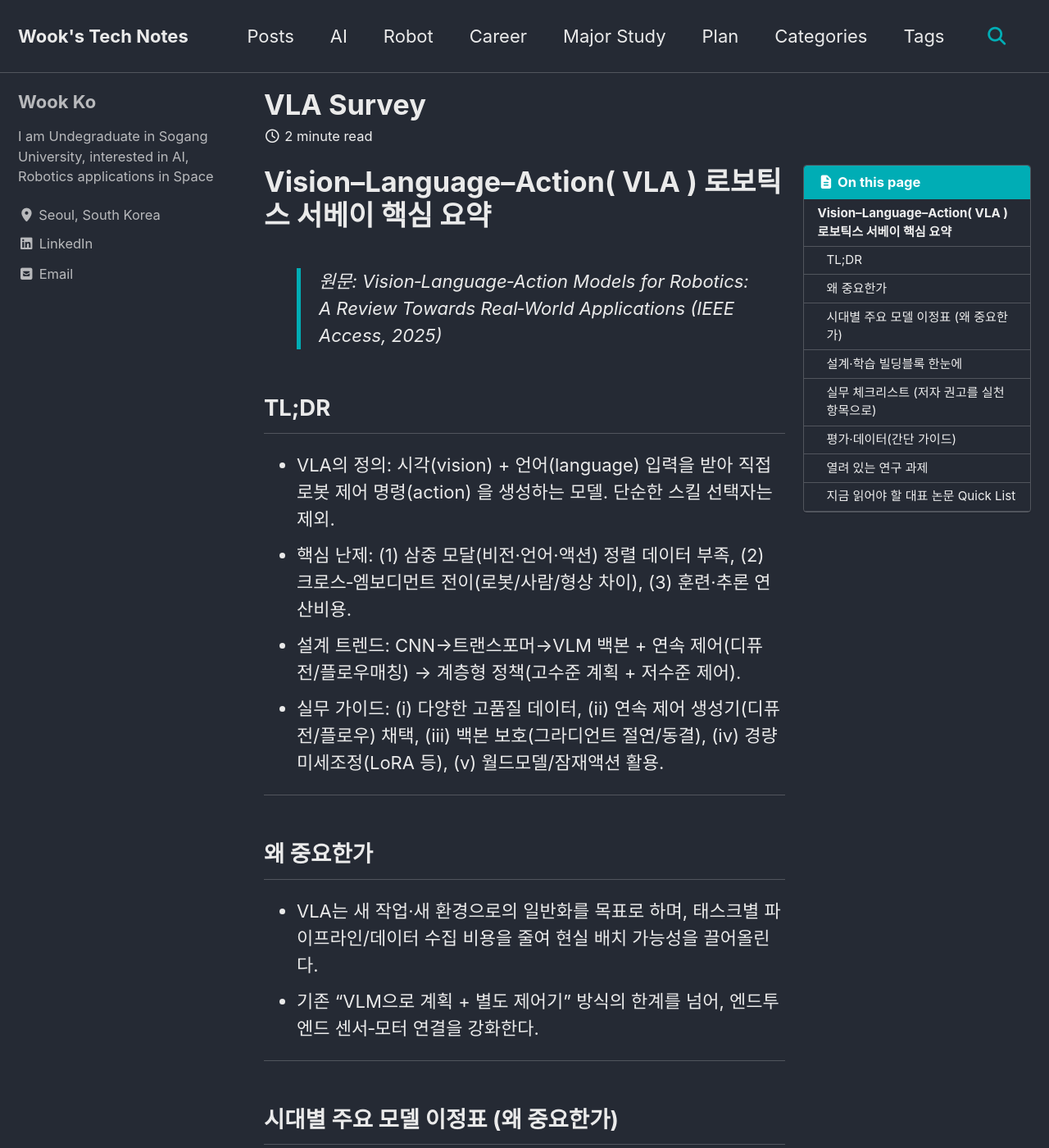
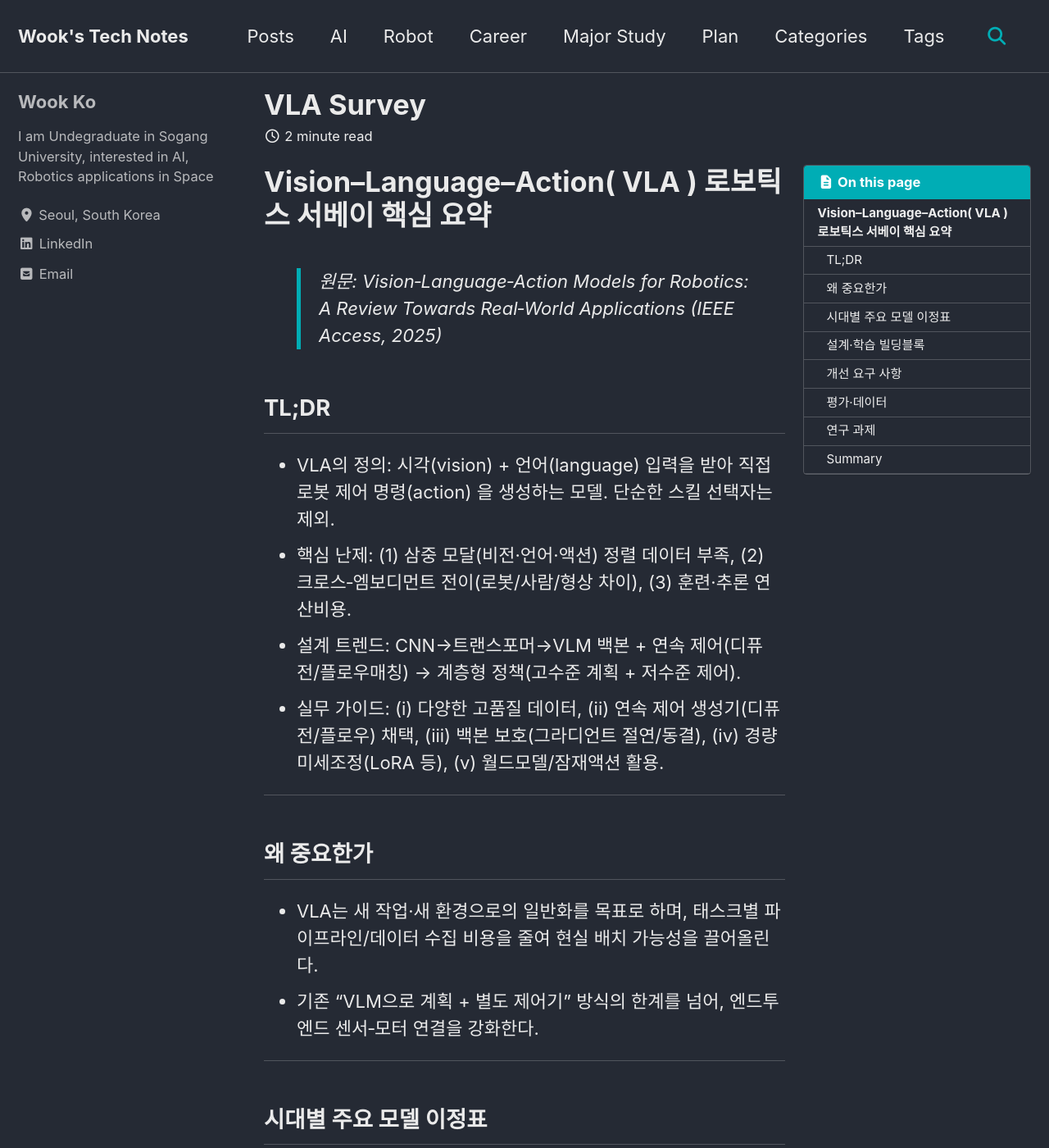
Before and after one commit to kowook137/kowook137.github.io, a Jekyll site: the page built from _robot/survey.md, in a window 1280 px wide and 1400 px high. Shown: the whole window at 82% size. Built offline with Jekyll 4.4.1, drawn with Linux system fonts in a browser that asks for light colours; cached includes are drawn as plain includes; some of the changed text lies outside the part shown.

Commit message:
[Fix]Theme Fix in VLA survey

```diff
--- a/_robot/survey.md
+++ b/_robot/survey.md
@@ -26,7 +26,7 @@ mathjax: true
 
 ---
 
-## 시대별 주요 모델 이정표 (왜 중요한가)
+## 시대별 주요 모델 이정표
 
 1. CLIPort — CLIP와 트랜스포터 네트워크로 텍스트‑조건 조작을 엔드투엔드로 시연. *초기 VLA 가능성 입증.*
 2. Gato / VIMA — 멀티태스크 시퀀스 트랜스포머로 텍스트·이미지·액션을 토크나이즈해 자기회귀 예측. *범용성 개념 확장(주로 시뮬/제한 작업).*
@@ -42,7 +42,7 @@ mathjax: true
 
 ---
 
-## 설계·학습 빌딩블록 한눈에
+## 설계·학습 빌딩블록
 
 * 비전 인코더: SigLIP, DINOv2, ViT/ResNet (+토큰 압축: Perceiver Resampler, Q‑Former, TokenLearner).
 * 언어 인코더/백본: LLaMA 계열, T5, Gemma, Qwen 등 대규모 VLM.
@@ -53,7 +53,7 @@ mathjax: true
 
 ---
 
-## 실무 체크리스트 (저자 권고를 실천 항목으로)
+## 개선 요구 사항
 
 * 데이터 다변화: 비전·언어·액션이 정렬된 대규모·고품질 데이터로 태스크/환경/엠보디먼트를 넓혀라.
 * 연속 제어 채택: 실제 로봇에선 디퓨전/플로우 방식이 매끄럽고 정밀한 트래젝토리를 제공.
@@ -64,14 +64,14 @@ mathjax: true
 
 ---
 
-## 평가·데이터(간단 가이드)
+## 평가·데이터
 
 * 학습 데이터: 다로봇 융합(예: OXE 형식), 텔레옵/EBC, 인간 시연(잠재액션) 혼합.
 * 벤치마크: 장기 태스크·조작 난이도·일반화(신규 물체/장면/로봇) 항목을 포함하는 리얼월드 중심 프로토콜 권장.
 
 ---
 
-## 열려 있는 연구 과제
+## 연구 과제
 
 * 엠보디먼트 전이의 근본적 해결(로봇·인간·이기종 센서/조인트 정합).
 * 효율성: 긴 시퀀스·고해상도 입력에서도 저지연·저메모리 추론.
@@ -80,7 +80,7 @@ mathjax: true
 
 ---
 
-## 지금 읽어야 할 대표 논문 Quick List
+## Summary
 
 * RT‑1/RT‑2/RT‑X — 대규모 실세계 시연과 VLM 결합의 전범.
 * OpenVLA — 재현성 높은 오픈 프레임워크.
```
